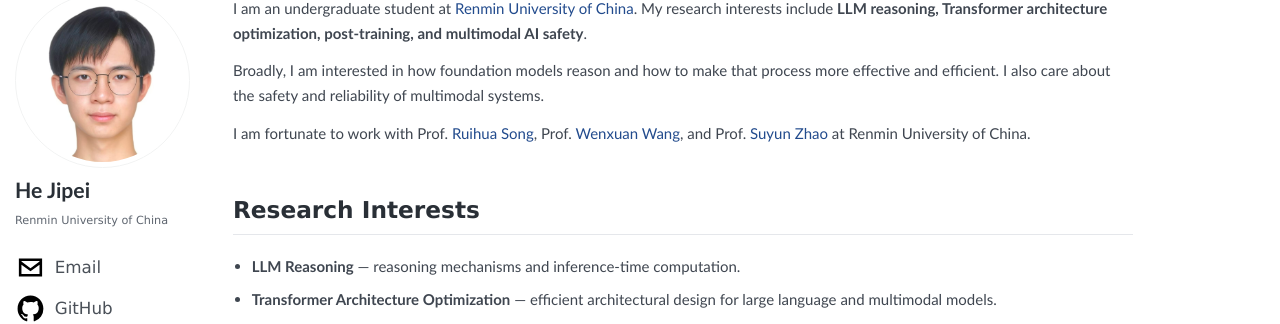
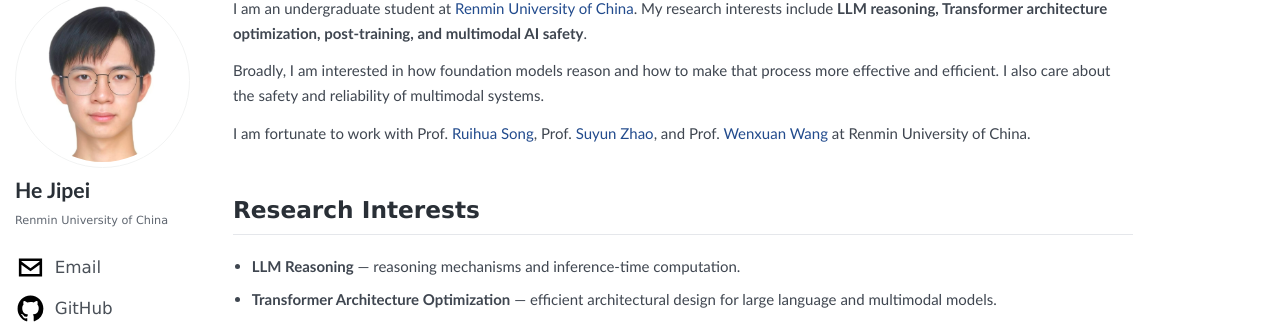
Before and after one commit to UPwith-me/pages, a Jekyll site: the page built from _pages/about.md, in a window 1280 px wide. Shown: the part 107-431 px from the top of the page. Built offline with Jekyll 4.4.1, drawn with Linux system fonts in a browser that asks for light colours; part of the change alters nothing that is shown.

Commit message:
Fix homepage icons and advisor links

```diff
--- a/_pages/about.md
+++ b/_pages/about.md
@@ -14,7 +14,7 @@ I am an undergraduate student at [Renmin University of China](https://www.ruc.ed
 
 Broadly, I am interested in how foundation models reason and how to make that process more effective and efficient. I also care about the safety and reliability of multimodal systems.
 
-I am fortunate to work with Prof. [Ruihua Song](https://ai.ruc.edu.cn/english/FACULTYn/RuihuaSong/index.htm), Prof. [Wenxuan Wang](https://jarviswang94.github.io/), and Prof. [Suyun Zhao](https://info.ruc.edu.cn/jsky/szdw/ajxjgcx/jsjkxyjsx1/js2/ee3b7633ab884b2596fc713137af091d.htm) at Renmin University of China.
+I am fortunate to work with Prof. [Ruihua Song](https://ai.ruc.edu.cn/GSAI_HOME/FACULTYn/RuihuaSong/698c41551ecb4629a3df64b648881b8d.htm), Prof. [Suyun Zhao](https://info.ruc.edu.cn/jsky/szdw/ajxjgcx/jsjkxyjsx1/js2/ee3b7633ab884b2596fc713137af091d.htm), and Prof. [Wenxuan Wang](https://jarviswang94.github.io/) at Renmin University of China.
 
 <span class="home-anchor" id="research"></span>
 
```
